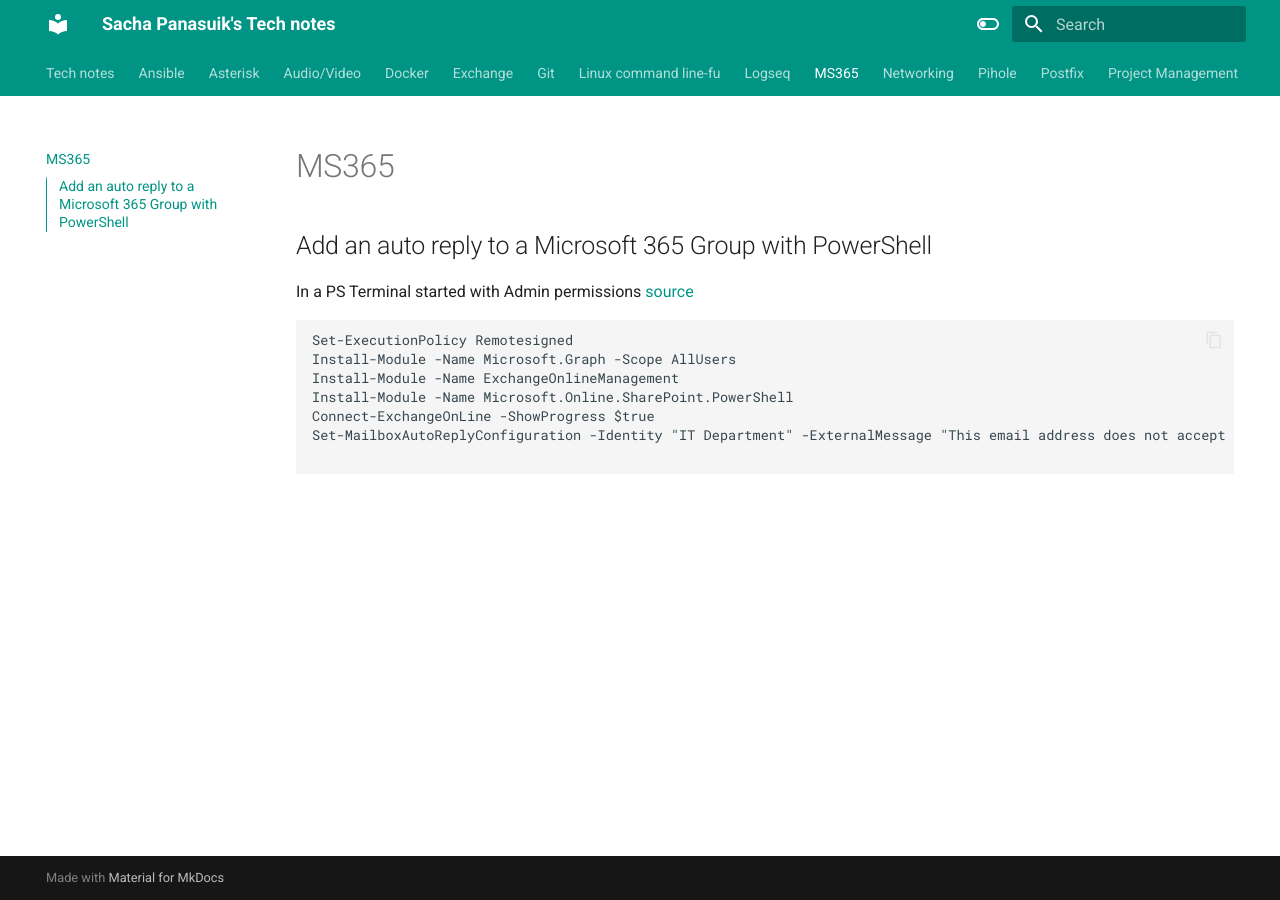
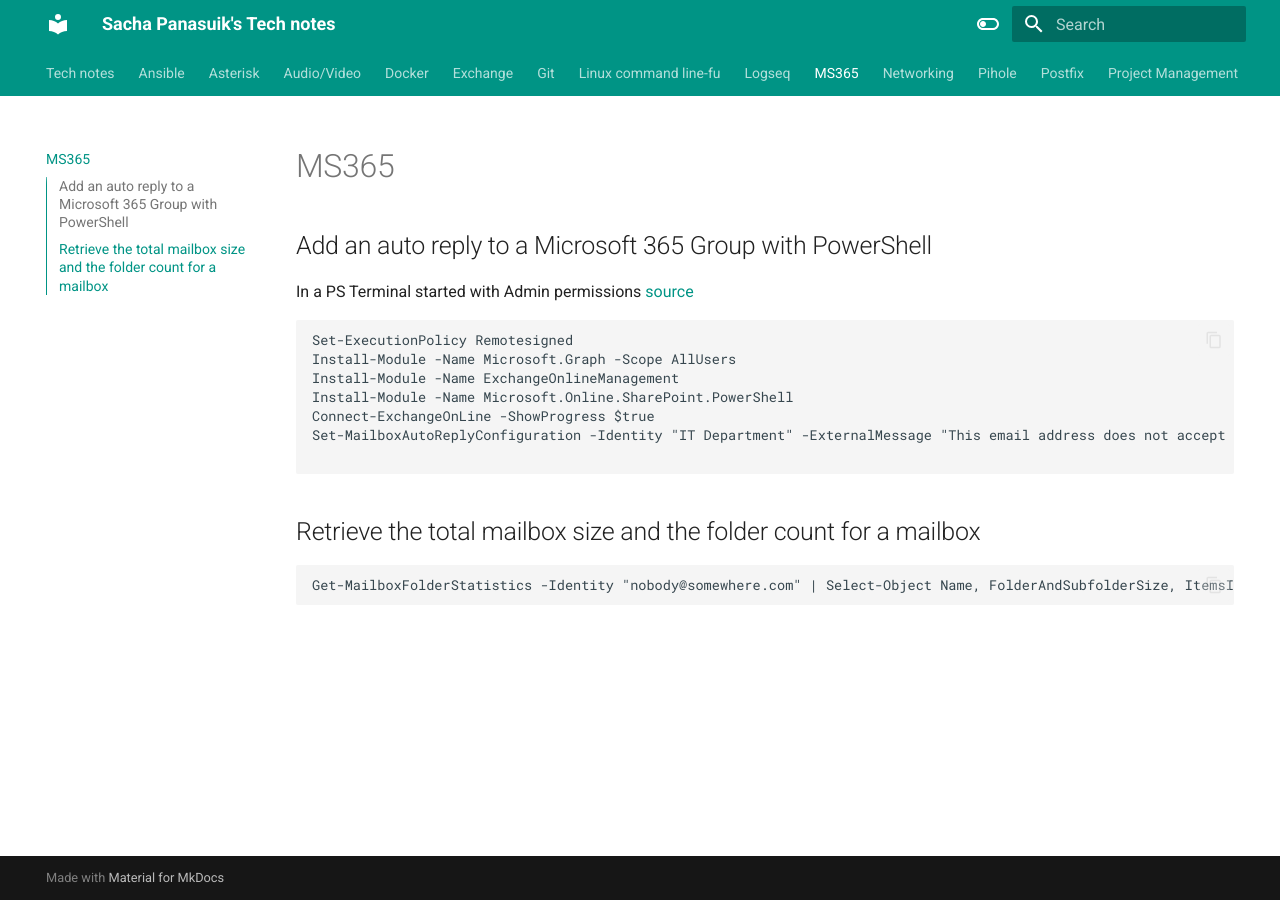
Before and after one commit to sachapan/tech_notes, an MkDocs documentation site: the page built from docs/ms365.md, in a window 1280 px wide. Built offline with MkDocs 1.6.1 and Material for MkDocs 9.7.7, drawn with Linux system fonts in a browser that asks for light colours.

Commit message:
Update ms365.md

````diff
--- a/docs/ms365.md
+++ b/docs/ms365.md
@@ -13,3 +13,9 @@
 Set-MailboxAutoReplyConfiguration -Identity "IT Department" -ExternalMessage "This email address does not accept messages." -AutoReplyState Enabled -ExternalAudience All
 
 ```
+
+## Retrieve the total mailbox size and the folder count for a mailbox
+
+```
+Get-MailboxFolderStatistics -Identity "nobody@somewhere.com" | Select-Object Name, FolderAndSubfolderSize, ItemsInFolderAndSubfolders | Select-Object -First 1
+```
````
